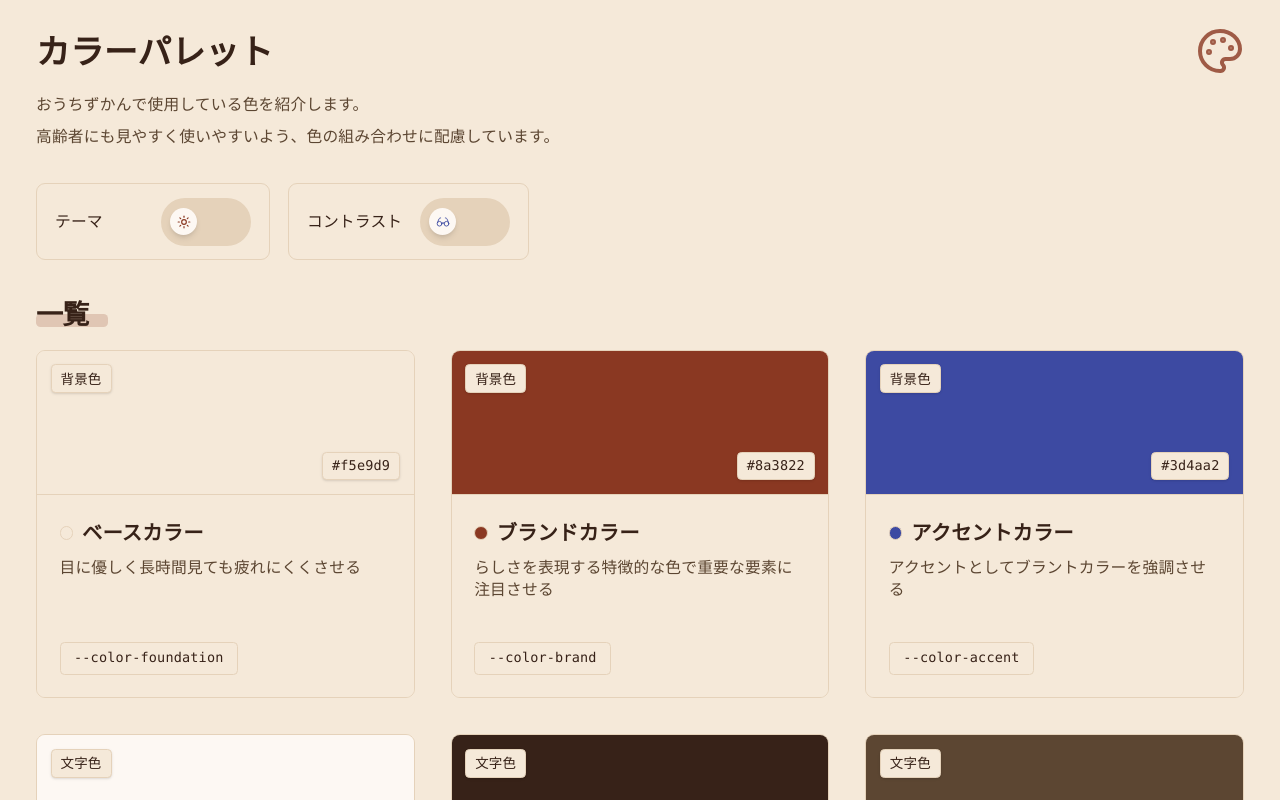
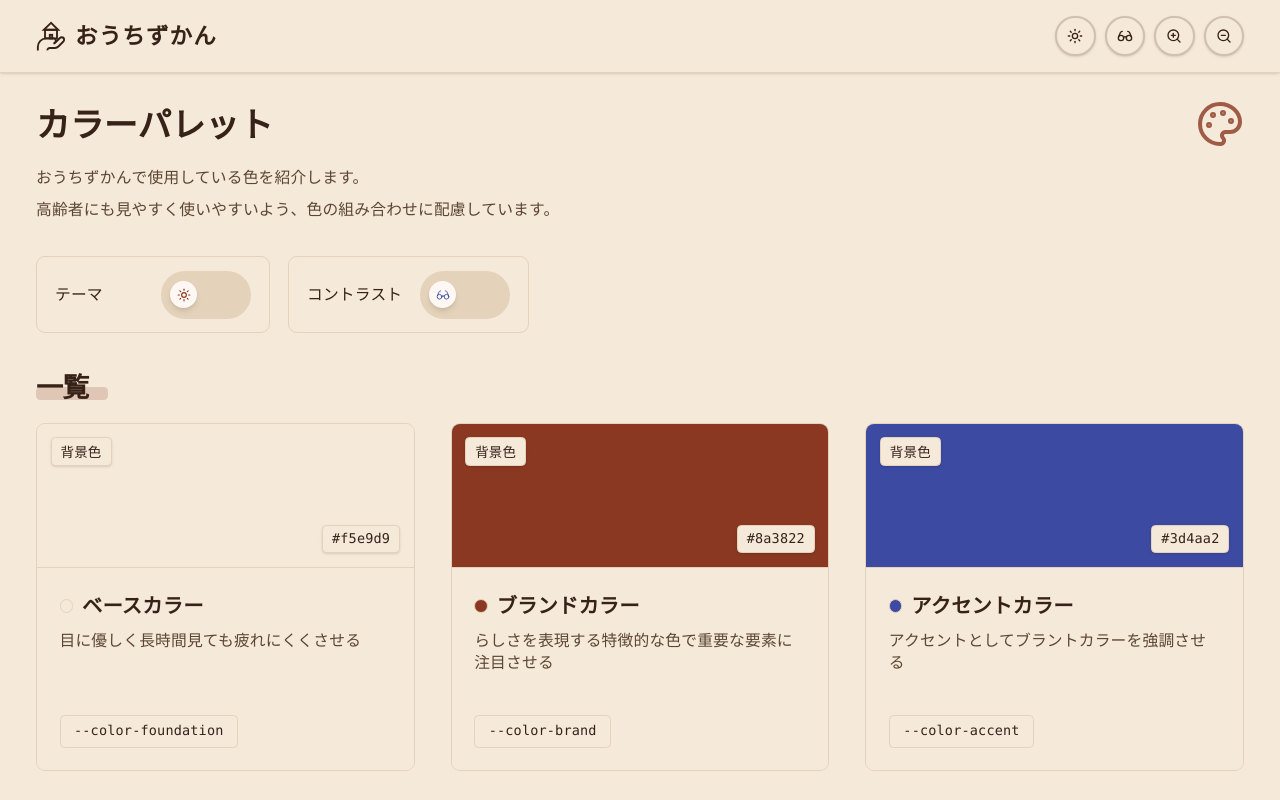
Before and after one commit to nnst0knnt/ourchizukan, a Next.js app: page /playgrounds/color-palette in a window 1280 px wide. Shown: the top 800 px of the page. Built offline with nearby package versions, Linux system fonts and the light colour scheme.

Commit message:
💄 add header

```diff
--- a/app/playgrounds/color-palette/page.tsx
+++ b/app/playgrounds/color-palette/page.tsx
@@ -139,8 +139,6 @@ const evaluations: Evaluation[] = [
 export default function ColorPalette() {
   const theme = useTheme();
   const contrast = useContrast();
-
-  if (!theme.value || !contrast.value) return null;
 
   return (
     <div className="flex flex-col gap-6 md:gap-8">
--- a/components/elements/button.tsx
+++ b/components/elements/button.tsx
@@ -17,7 +17,7 @@ type ButtonKind = "primary" | "secondary";
 type ButtonSize = "default" | "large";
 
 /**
- * ボタンのアイコンの位置
+ * ボタンのアイコンの表示位置
  */
 type ButtonIconPosition = "left" | "right";
 
@@ -42,7 +42,7 @@ export type ButtonProps = {
   size?: ButtonSize;
   /** 表示するアイコン */
   icon?: LucideIcon;
-  /** アイコンの位置 */
+  /** アイコンの表示位置 */
   iconPosition?: ButtonIconPosition;
   /** 横幅いっぱいに広げるかどうか */
   fullWidth?: boolean;
--- a/components/elements/icon-button.tsx
+++ b/components/elements/icon-button.tsx
@@ -17,6 +17,11 @@ type IconButtonKind = "primary" | "secondary" | "ghost";
 type IconButtonSize = "small" | "default" | "large";
 
 /**
+ * ツールチップの表示位置
+ */
+type TooltipPosition = "top" | "right" | "bottom" | "left";
+
+/**
  * IconButtonのプロパティ
  */
 export type IconButtonProps = {
@@ -30,6 +35,8 @@ export type IconButtonProps = {
   filled?: boolean;
   /** ツールチップのテキスト */
   tooltip?: string;
+  /** ツールチップの表示位置 */
+  tooltipPosition?: TooltipPosition;
   /** アクセシビリティのためのラベル */
   "aria-label": string;
 } & Omit<ButtonHTMLAttributes<HTMLButtonElement>, "aria-label">;
@@ -40,6 +47,7 @@ export type IconButtonProps = {
  * アイコンのみを表示するコンパクトなボタンです。
  * 認識しやすいサイズとツールチップによる説明をサポートしています。
  * トグル機能も備えており、選択状態を視覚的に表示できます。
+ * ツールチップの表示位置を上下左右に変更できます。
  */
 export const IconButton = forwardRef<HTMLButtonElement, IconButtonProps>(
   (
@@ -49,6 +57,7 @@ export const IconButton = forwardRef<HTMLButtonElement, IconButtonProps>(
       kind = "primary",
       filled = false,
       tooltip,
+      tooltipPosition = "top",
       className,
       disabled,
       "aria-label": ariaLabel,
@@ -103,6 +112,34 @@ export const IconButton = forwardRef<HTMLButtonElement, IconButtonProps>(
       large: "px-3.5 py-2 text-md",
     };
 
+    const tooltipPositionStyles = {
+      top: "absolute bottom-full left-1/2 -translate-x-1/2 -translate-y-2",
+      right: "absolute top-1/2 left-full translate-x-2 -translate-y-1/2",
+      bottom: "absolute top-full left-1/2 -translate-x-1/2 translate-y-2",
+      left: "absolute top-1/2 right-full -translate-x-2 -translate-y-1/2",
+    };
+
+    const tooltipArrowPositionStyles = {
+      top: "absolute top-full left-1/2 -translate-x-1/2 -translate-y-px",
+      right: "absolute right-full top-1/2 translate-x-px -translate-y-1/2",
+      bottom: "absolute bottom-full left-1/2 -translate-x-1/2 translate-y-px",
+      left: "absolute left-full top-1/2 -translate-x-px -translate-y-1/2",
+    };
+
+    const tooltipArrowDirectionStyles = {
+      top: tooltipArrowStyles[kind],
+      right: tooltipArrowStyles[kind].replace("border-t-", "border-r-"),
+      bottom: tooltipArrowStyles[kind].replace("border-t-", "border-b-"),
+      left: tooltipArrowStyles[kind].replace("border-t-", "border-l-"),
+    };
+
+    const tooltipArrowBorderStyles = {
+      top: "border-8 border-transparent",
+      right: "border-8 border-transparent",
+      bottom: "border-8 border-transparent",
+      left: "border-8 border-transparent",
+    };
+
     const classNames = cn(
       baseStyles,
       kindStyles[kind],
@@ -131,9 +168,10 @@ export const IconButton = forwardRef<HTMLButtonElement, IconButtonProps>(
           {tooltip && (
             <div
               className={cn(
-                "-translate-x-1/2 -translate-y-2 absolute bottom-full left-1/2 z-50 flex transform items-center whitespace-nowrap rounded shadow-md transition-opacity duration-200",
+                "z-50 flex transform items-center whitespace-nowrap rounded shadow-md transition-opacity duration-200",
                 tooltipStyles[kind],
                 tooltipSizeStyles[size],
+                tooltipPositionStyles[tooltipPosition],
                 enabledTooltip
                   ? "opacity-100"
                   : "pointer-events-none opacity-0",
@@ -141,11 +179,16 @@ export const IconButton = forwardRef<HTMLButtonElement, IconButtonProps>(
               aria-hidden={!enabledTooltip}
             >
               <span>{tooltip}</span>
-              <div className="-translate-x-1/2 -translate-y-px absolute top-full left-1/2 transform">
+              <div
+                className={cn(
+                  tooltipArrowPositionStyles[tooltipPosition],
+                  "transform",
+                )}
+              >
                 <div
                   className={cn(
-                    "border-8 border-transparent",
-                    tooltipArrowStyles[kind],
+                    tooltipArrowBorderStyles[tooltipPosition],
+                    tooltipArrowDirectionStyles[tooltipPosition],
                   )}
                 />
               </div>
--- a/components/elements/index.ts
+++ b/components/elements/index.ts
@@ -2,3 +2,5 @@ export { AsyncButton } from "./async-button";
 export { Button } from "./button";
 export { IconButton } from "./icon-button";
 export { Link } from "./link";
+export { LogoLink } from "./logo-link";
+export { Logo } from "./logo";
--- /dev/null
+++ b/components/elements/logo-link.tsx
@@ -0,0 +1,61 @@
+"use client";
+
+import { type HTMLAttributes, forwardRef } from "react";
+
+import { cn } from "@/styles/functions";
+
+import { Link, type LinkProps } from "./link";
+import { Logo } from "./logo";
+
+/**
+ * LogoLinkPropsのプロパティ
+ */
+export type LogoLinkProps = {
+  /** リンクのサイズ */
+  size?: LinkProps["size"];
+  /** アイコンのみ表示 */
+  iconOnly?: boolean;
+} & HTMLAttributes<HTMLDivElement>;
+
+/**
+ * LogoLink
+ *
+ * トップへ遷移するロゴのリンクです。
+ */
+export const LogoLink = forwardRef<HTMLDivElement, LogoLinkProps>(
+  ({ size = "default", iconOnly = true, className, ...props }, ref) => {
+    const textSizes = {
+      small: "text-base",
+      default: "text-lg",
+      large: "text-xl",
+    };
+
+    return (
+      <div ref={ref} className={cn("flex items-center", className)} {...props}>
+        <Link
+          href="/"
+          kind="default"
+          icon={Logo}
+          size={size}
+          className="flex flex-row items-center gap-2"
+          underline={false}
+          aria-label="おうちずかんのトップページへ戻る"
+        >
+          {!iconOnly && (
+            <span
+              className={cn(
+                "font-bold tracking-wider",
+                textSizes[size],
+                "text-primary",
+              )}
+            >
+              おうちずかん
+            </span>
+          )}
+        </Link>
+      </div>
+    );
+  },
+);
+
+LogoLink.displayName = "LogoLink";
--- /dev/null
+++ b/components/elements/logo.tsx
@@ -0,0 +1,46 @@
+import { type HTMLAttributes, forwardRef } from "react";
+
+/**
+ * Logoのプロパティ
+ */
+export type LogoProps = {
+  /** ロゴのサイズ */
+  size?: number;
+  /** ロゴの色 */
+  color?: string;
+} & HTMLAttributes<SVGElement>;
+
+/**
+ * Logo
+ *
+ * おうちずかんのロゴです。
+ */
+export const Logo = forwardRef<SVGSVGElement, LogoProps>(
+  ({ size = 16, color = "currentColor", ...props }, ref) => {
+    return (
+      <svg
+        ref={ref}
+        width={size * 1.5}
+        height={size * 1.5}
+        viewBox="0 0 24 24"
+        xmlns="http://www.w3.org/2000/svg"
+        fill="none"
+        stroke={color}
+        strokeWidth="1.5"
+        {...props}
+      >
+        <title>おうちずかん</title>
+        <g strokeWidth="0" />
+        <g strokeLinecap="round" strokeLinejoin="round" />
+        <g>
+          <path d="M1.48,23.5V20.63a6.7,6.7,0,0,1,6.69-6.7h5.74a1.92,1.92,0,0,1,1.92,1.92h0a1.92,1.92,0,0,1-1.92,1.91h1l4.19-4.19A2,2,0,0,1,20.49,13h0a2,2,0,0,1,2,2h0a2,2,0,0,1-.59,1.43l-4,4a3.84,3.84,0,0,1-2.7,1.12H11A1.91,1.91,0,0,0,9.13,23.5h0" />
+          <rect x="7.22" y="7.03" width="9.57" height="6.91" />
+          <polygon points="12 1.5 6.26 7.03 17.74 7.03 12 1.5" />
+          <rect x="11.04" y="11.07" width="1.91" height="2.87" />
+        </g>
+      </svg>
+    );
+  },
+);
+
+Logo.displayName = "Logo";
--- a/components/structures/header.tsx
+++ b/components/structures/header.tsx
@@ -1 +1,22 @@
-export const Header = () => <></>;
+"use client";
+
+import { isMobile } from "react-device-detect";
+
+import { LogoLink } from "../elements";
+import { AccessibilityControls } from "../tools";
+
+/**
+ * Header
+ *
+ * アプリケーションの最上部に常時表示され、ロゴとアクセシビリティ設定を提供します。
+ */
+export const Header = () => {
+  return (
+    <header className="sticky top-0 z-50 w-full border-outline border-b bg-foundation shadow-sm">
+      <div className="mx-auto flex h-14 w-full max-w-7xl items-center justify-between px-3 sm:h-16 sm:px-4 md:px-6 lg:px-8">
+        <LogoLink size="large" className="py-2" iconOnly={isMobile} />
+        <AccessibilityControls className="py-2" />
+      </div>
+    </header>
+  );
+};
--- /dev/null
+++ b/components/tools/accessibility/controls.tsx
@@ -0,0 +1,88 @@
+"use client";
+
+import { type HTMLAttributes, forwardRef } from "react";
+
+import {
+  CircleDashed,
+  Glasses,
+  Moon,
+  Sun,
+  ZoomIn,
+  ZoomOut,
+} from "lucide-react";
+
+import { IconButton } from "@/components/elements";
+import { useContrast, useSize, useTheme } from "@/hooks";
+import { cn } from "@/styles/functions";
+
+/**
+ * AccessibilityControlsのプロパティ
+ */
+export type AccessibilityControlsProps = HTMLAttributes<HTMLDivElement>;
+
+/**
+ * AccessibilityControls
+ *
+ * アプリケーションの表示設定を調整するためのコントロールを提供します。
+ * テーマ切替、コントラスト切替、文字サイズ調整など、ユーザーが自分に合った表示設定を選べるようにしています。
+ */
+export const AccessibilityControls = forwardRef<
+  HTMLDivElement,
+  AccessibilityControlsProps
+>(({ className, ...props }, ref) => {
+  const theme = useTheme();
+  const contrast = useContrast();
+  const size = useSize();
+
+  return (
+    <div
+      ref={ref}
+      className={cn("flex items-center gap-1 md:gap-2", className)}
+      {...props}
+    >
+      <IconButton
+        icon={!theme.value ? CircleDashed : theme.isLight ? Sun : Moon}
+        size="small"
+        kind="ghost"
+        filled={theme.isDark}
+        onClick={theme.toggle}
+        aria-label={
+          theme.isLight ? "ダークモードに変更する" : "ライトモードに変更する"
+        }
+      />
+
+      <IconButton
+        icon={Glasses}
+        size="small"
+        kind="ghost"
+        filled={contrast.isHigh}
+        onClick={contrast.toggle}
+        aria-label={
+          contrast.isNormal
+            ? "高コントラストに変更する"
+            : "通常コントラストに変更する"
+        }
+      />
+
+      <IconButton
+        icon={ZoomIn}
+        size="small"
+        kind="ghost"
+        onClick={size.increase}
+        disabled={size.isLarge}
+        aria-label="文字を大きくする"
+      />
+
+      <IconButton
+        icon={ZoomOut}
+        size="small"
+        kind="ghost"
+        onClick={size.decrease}
+        disabled={size.isSmall}
+        aria-label="文字を小さくする"
+      />
+    </div>
+  );
+});
+
+AccessibilityControls.displayName = "AccessibilityControls";
--- a/components/tools/accessibility/index.ts
+++ b/components/tools/accessibility/index.ts
@@ -1 +1,2 @@
+export { AccessibilityControls } from "./controls";
 export { AccessibilityProvider } from "./provider";
--- a/components/tools/accessibility/provider.tsx
+++ b/components/tools/accessibility/provider.tsx
@@ -4,6 +4,11 @@ import type { PropsWithChildren } from "react";
 
 import { useContrast, useSize, useTheme } from "@/hooks";
 
+/**
+ * AccessibilityProvider
+ *
+ * アクセシビリティ機能を提供します。
+ */
 export const AccessibilityProvider = ({ children }: PropsWithChildren) => {
   const theme = useTheme();
   const contrast = useContrast();
--- a/package.json
+++ b/package.json
@@ -31,6 +31,7 @@
     "lucide-react": "^0.486.0",
     "next": "15.2.4",
     "react": "^19.1.0",
+    "react-device-detect": "^2.2.3",
     "react-dom": "^19.1.0",
     "react-hook-form": "^7.55.0",
     "tailwind-merge": "^3.1.0",
```
Also changed, not shown: components/elements/link.tsx (+11 -6 lines), 1 other file (tests, documents, lock files or other folders).
